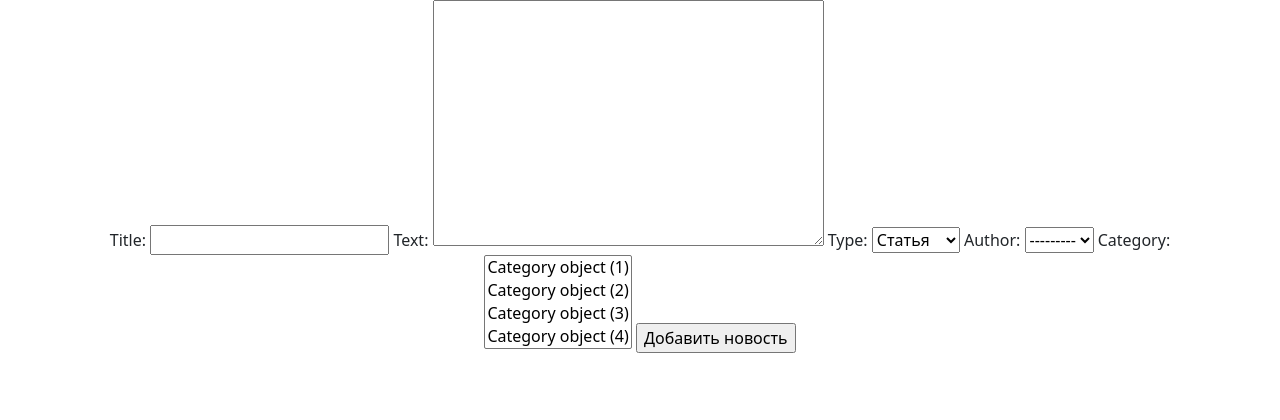
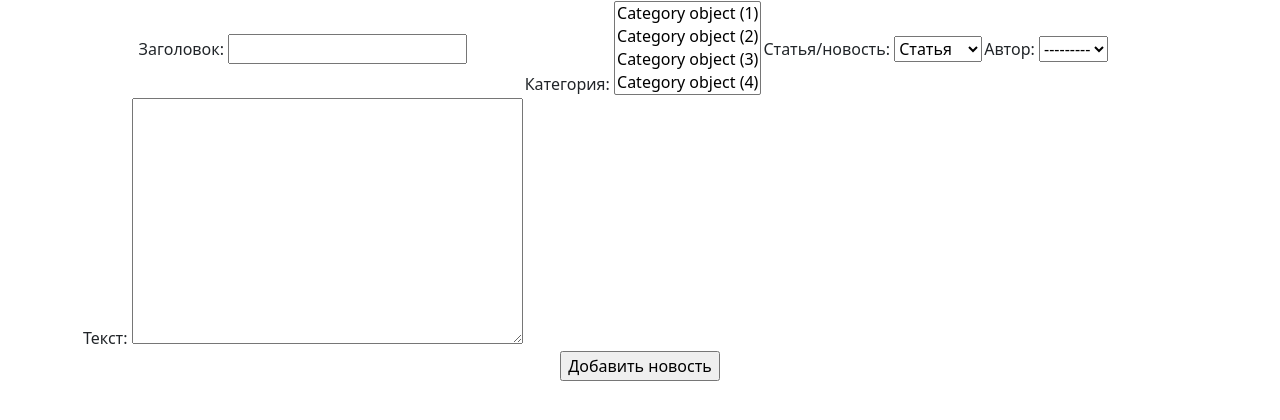
Before and after one commit to DonVitoSyso/Task_D2_9_NewsPortal, a Django app: page /news/add/ in a window 1280 px wide. Shown: the part 56-476 px from the top of the page. Run offline with Django 4.2, Linux system fonts and the light colour scheme; data comes from the database, SQL or seed files in the repository; some libraries are stand-ins or nearby versions.

```diff
--- a/templates/new_create.html
+++ b/templates/new_create.html
@@ -8,7 +8,27 @@ News
 
 <form method="POST">
     {% csrf_token %}
-    {{ form }} <!-- Теперь нам нужна только готовая форма и кнопка -->
+     <table>
+         <tr>
+            <td>
+                Заголовок: {{ form.title }}
+            </td>
+            <td>
+                Категория: {{ form.category }}
+            </td>
+            <td>
+                Статья/новость: {{ form.type }}
+            </td>
+            <td>
+                Автор: {{ form.author }}
+            </td>
+         </tr>
+         <tr>
+             <td>
+                Текст: {{ form.text }}
+            </td>
+         </tr>
+     </table>
     <input type="submit" value="Добавить новость">
 </form>
 
```
Also changed, not shown: db.sqlite3.
